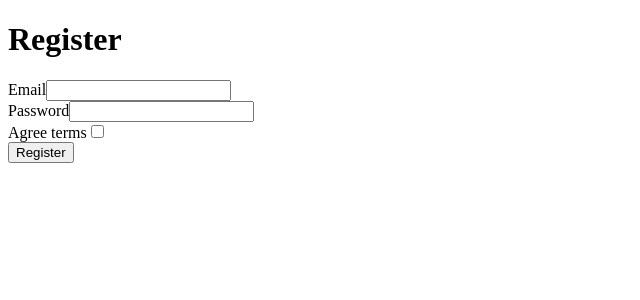
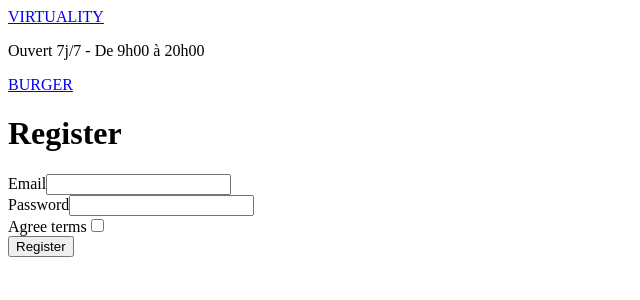
Before and after one commit to lotusbleudev/virtuality, a Symfony app: template templates/registration/register.html.twig in a window 1280 px wide. Shown: the top 300 px of the page, without its empty margins (0-640 px from the left). Run offline with Twig, Linux system fonts and the light colour scheme; the template is opened without the code that fills it, so the values that code supplies are empty; form fields are guessed from the names that the template uses; some libraries are stand-ins or nearby versions.

Commit message:
ajout navbar

```diff
--- /dev/null
+++ b/templates/_menu.html.twig
@@ -0,0 +1,5 @@
+<nav>
+    <a href="{{ path("home") }}">VIRTUALITY</a>
+    <p>Ouvert 7j/7 - De 9h00 à 20h00</p>
+    <a href="#">BURGER</a>
+</nav>
--- a/templates/base.html.twig
+++ b/templates/base.html.twig
@@ -2,17 +2,17 @@
 <html>
     <head>
         <meta charset="UTF-8">
-        <title>{% block title %}Welcome!{% endblock %}</title>
-        {# Run `composer require symfony/webpack-encore-bundle`
-           and uncomment the following Encore helpers to start using Symfony UX #}
+
+        <title>{% block title %}Virtuality{% endblock %}</title>
+
         {% block stylesheets %}
-            {#{{ encore_entry_link_tags('app') }}#}
         {% endblock %}
-
         {% block javascripts %}
-            {#{{ encore_entry_script_tags('app') }}#}
         {% endblock %}
     </head>
+    <header>
+        {% include "_menu.html.twig" %}
+    </header>
     <body>
         {% block body %}{% endblock %}
     </body>
```
